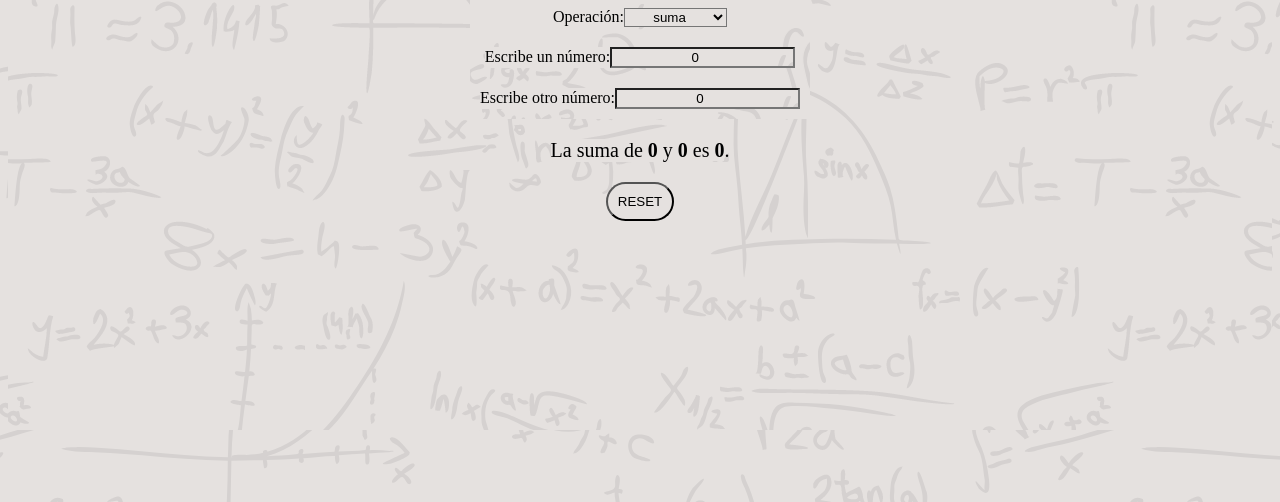
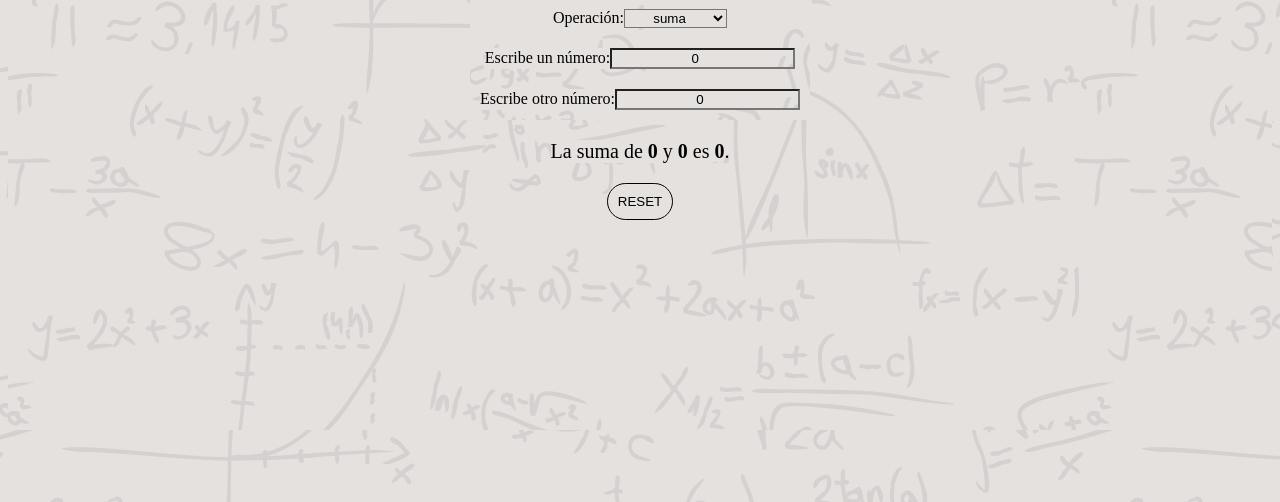
Before and after one commit to Lrpoblet/calculator, a React app: page / in a window 1280 px wide. Shown: the part 298-800 px from the top of the page. Built offline with nearby package versions, Linux system fonts and the light colour scheme.

Commit message:
fix small style issue

```diff
--- a/src/styles/App.css
+++ b/src/styles/App.css
@@ -32,7 +32,7 @@
   padding: 10px;
   text-transform: uppercase;
   cursor: pointer;
-  border: qpx solid black;
+  border: 1px solid black;
   border-radius: 20px;
 }
 
```
